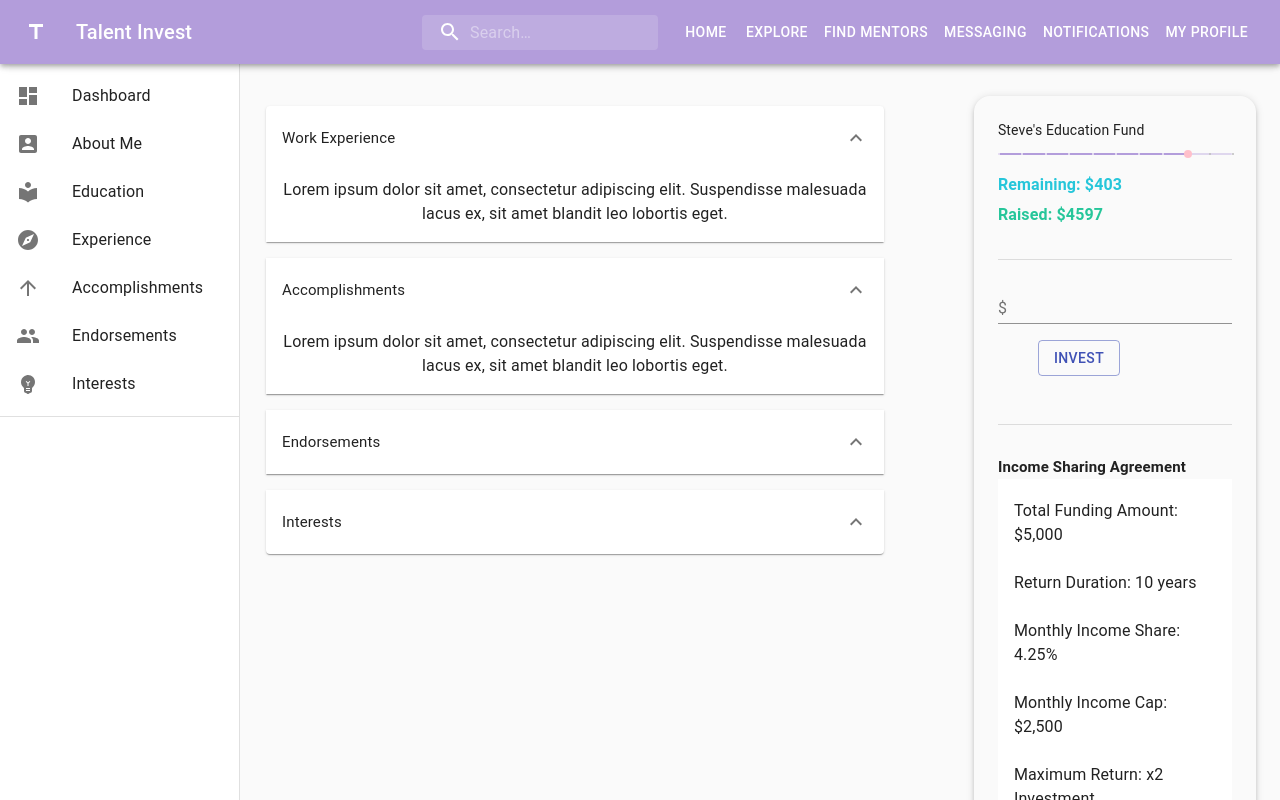
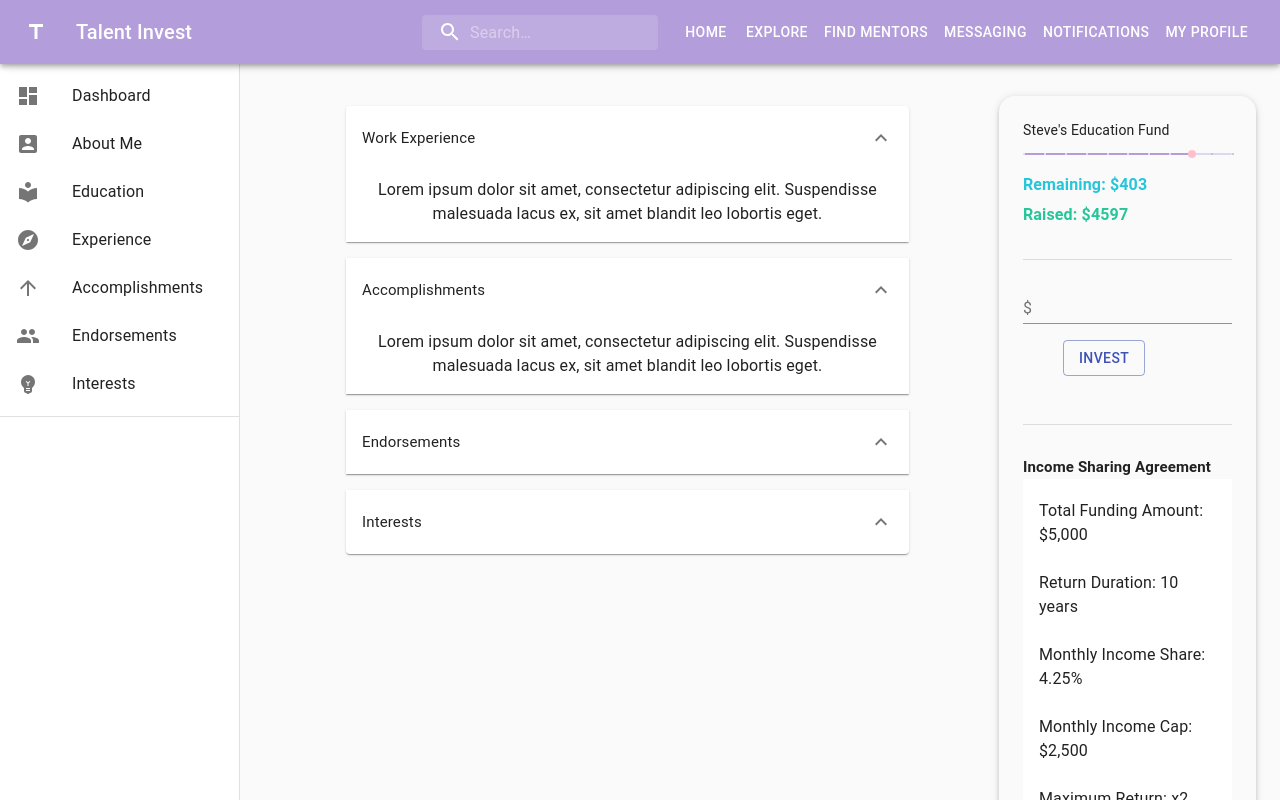
Before and after one commit to TalentInvest/TalentInvestWebsite, a React (Create React App) app: page /profile in a window 1280 px wide. Shown: the top 800 px of the page. Built offline with nearby package versions, Linux system fonts and the light colour scheme.

Commit message:
working on format

```diff
--- a/src/components/Profile.jsx
+++ b/src/components/Profile.jsx
@@ -278,8 +278,8 @@
       </main>
 
 
-      <Box flex="70%" padding="10px">
-        <Box marginTop={12} marginLeft={-10} width="100%" textAlign="center">
+      <Box flex="70%" padding="10px" marginRight={10}>
+        <Box marginTop={12} width="100%" textAlign="center">
           <Accordion expanded={expanded === 'panel1'} onChange={handleChange('panel1')}>
             <AccordionSummary
               expandIcon={<ExpandMoreIcon />}
```
